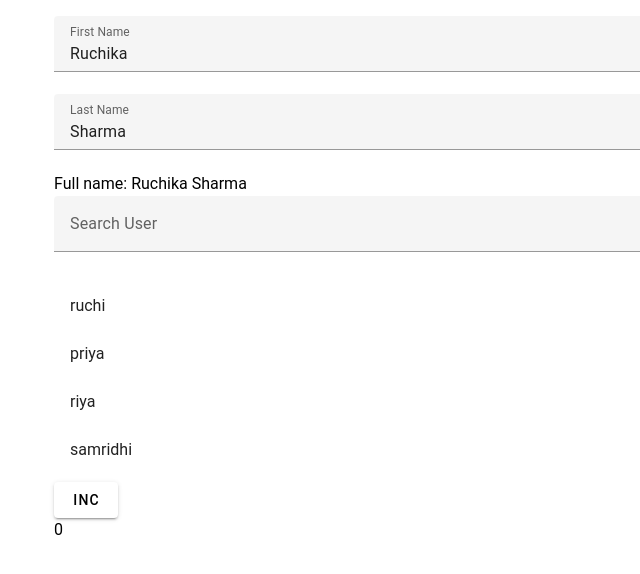
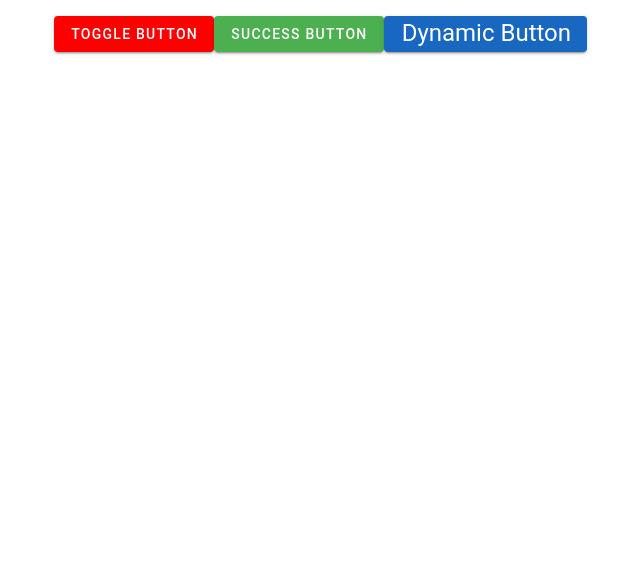
Before and after one commit to ruchik02/Basic-Vue, a Vue app: page / in a window 1280 px wide. Shown: the top 574 px of the page, without its empty margins (2-642 px from the left). Built offline with nearby package versions, Linux system fonts and the light colour scheme.

Commit message:
example class and bindings

```diff
--- a/src/App.vue
+++ b/src/App.vue
@@ -1,14 +1,17 @@
 <script>
 // import Example15 from './components/Example15.vue';
-import Example16 from './components/Example16.vue';
+// import Example16 from './components/Example16.vue';
+import Example17 from './components/Example17.vue';
 export default {
   components: {
     // Example15,
-    Example16
+    // Example16,
+    Example17
   }
 }
 </script>
 <template>
   <!-- <Example15 /> -->
-   <Example16 />
+   <!-- <Example16 /> -->
+    <Example17 />
 </template>
--- /dev/null
+++ b/src/components/Example17.vue
@@ -0,0 +1,44 @@
+<script>
+export default {
+  data() {
+    return {
+      isActive: false,
+      isSuccess: true,
+      isLarge: true,
+    };
+  },
+  computed: {
+    activeClass() {
+      return this.isActive ? "bg-blue" : "bg-red";
+    },
+  },
+  methods: {
+    toggleClass() {
+      this.isActive = !this.isActive;
+    },
+  },
+};
+</script>
+<template>
+  <v-container>
+    <v-btn :class="activeClass" @click="toggleClass">Toggle Button</v-btn>
+    <v-btn
+      :class="{ 'text-white': true }"
+      :color="isSuccess ? 'success' : 'red'"
+      >Success Button</v-btn
+    >
+    <v-btn :class="['bg-primary', isLarge ? 'text-h5' : 'text-body-2']">
+      Dynamic Button
+    </v-btn>
+  </v-container>
+</template>
+<style scoped>
+.bg-blue {
+  background-color: blue !important;
+  color: white;
+}
+.bg-red {
+  background-color: red !important;
+  color: white;
+}
+</style>
```
